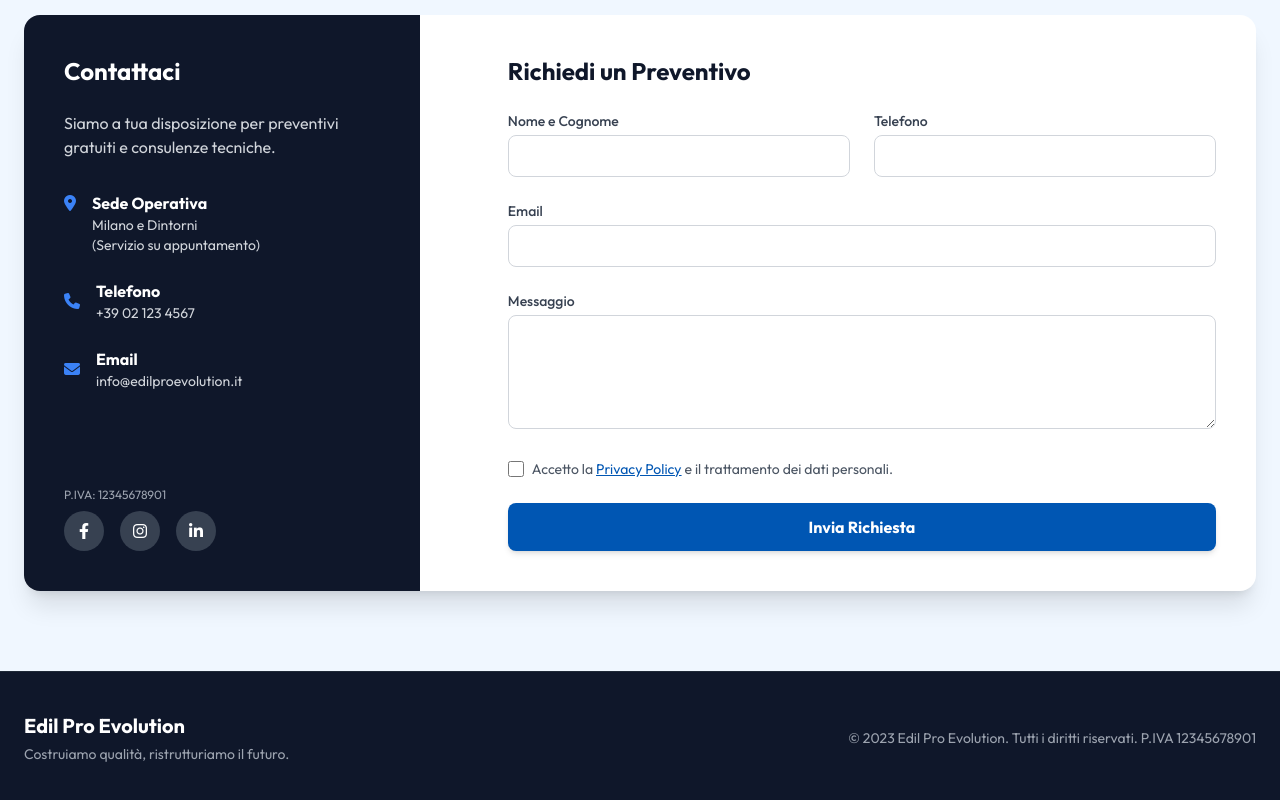
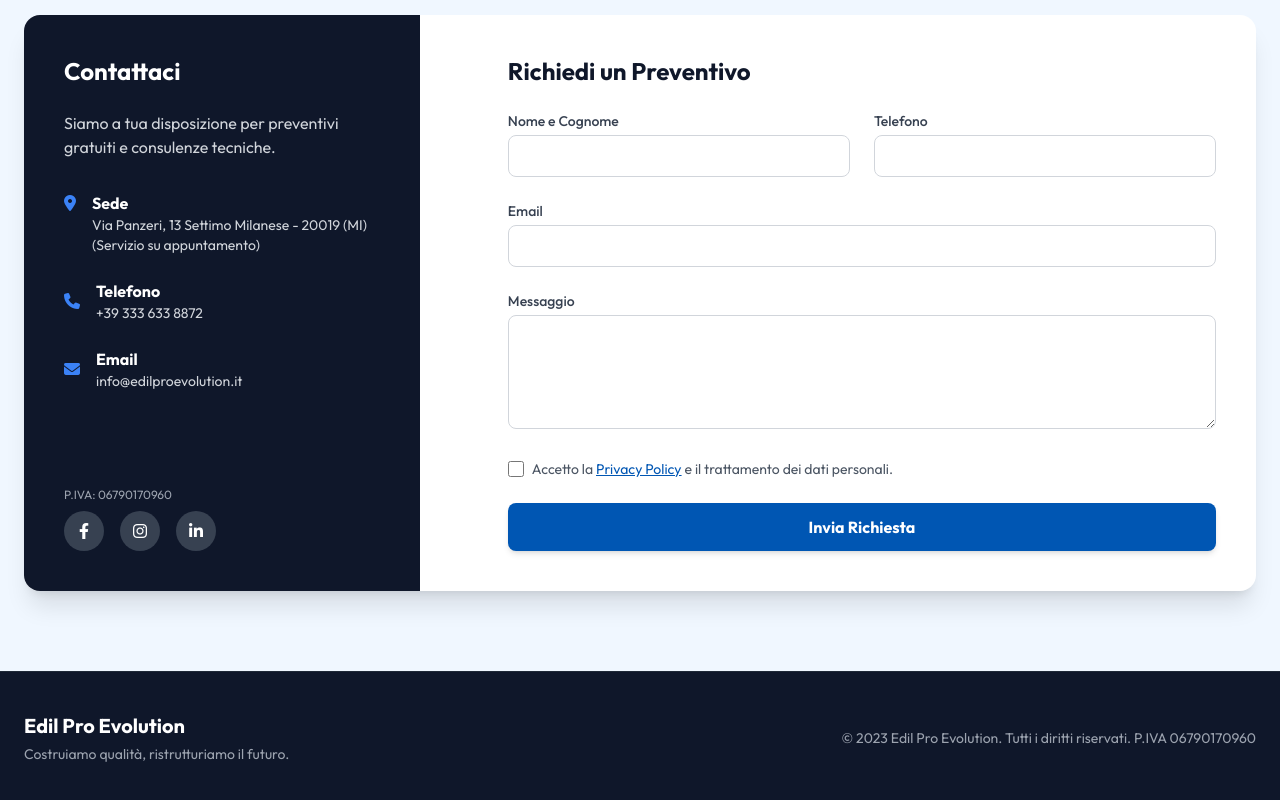
Before and after one commit to Tuttototi/Edil-Pro-Evolution, a plain HTML site: page index.html in a window 1280 px wide. Shown: the part 2805-3605 px from the top of the page. Drawn offline with nearby package versions, Linux system fonts and the light colour scheme.

```diff
--- a/index.html
+++ b/index.html
@@ -320,15 +320,15 @@
                             <div class="flex items-start gap-4">
                                 <i class="fa-solid fa-location-dot mt-1 text-brand-accent"></i>
                                 <div>
-                                    <h4 class="font-bold">Sede Operativa</h4>
-                                    <p class="text-sm text-gray-300">Milano e Dintorni<br>(Servizio su appuntamento)</p>
+                                    <h4 class="font-bold">Sede</h4>
+                                    <p class="text-sm text-gray-300">Via Panzeri, 13 Settimo Milanese - 20019 (MI)<br>(Servizio su appuntamento)</p>
                                 </div>
                             </div>
                             <div class="flex items-center gap-4">
                                 <i class="fa-solid fa-phone text-brand-accent"></i>
                                 <div>
                                     <h4 class="font-bold">Telefono</h4>
-                                    <p class="text-sm text-gray-300">+39 02 123 4567</p>
+                                    <p class="text-sm text-gray-300">+39 333 633 8872</p>
                                 </div>
                             </div>
                             <div class="flex items-center gap-4">
@@ -342,7 +342,7 @@
                     </div>
 
                     <div class="mt-10">
-                        <p class="text-xs text-gray-400 mb-2">P.IVA: 12345678901</p>
+                        <p class="text-xs text-gray-400 mb-2">P.IVA: 06790170960</p>
                         <div class="flex gap-4">
                             <a href="#" class="w-10 h-10 rounded-full bg-gray-700 flex items-center justify-center hover:bg-brand-accent transition"><i class="fa-brands fa-facebook-f"></i></a>
                             <a href="#" class="w-10 h-10 rounded-full bg-gray-700 flex items-center justify-center hover:bg-brand-accent transition"><i class="fa-brands fa-instagram"></i></a>
@@ -397,14 +397,14 @@
                     <p class="text-sm text-gray-400 mt-1">Costruiamo qualità, ristrutturiamo il futuro.</p>
                 </div>
                 <div class="text-sm text-gray-400">
-                    &copy; 2023 Edil Pro Evolution. Tutti i diritti riservati. P.IVA 12345678901
+                    &copy; 2023 Edil Pro Evolution. Tutti i diritti riservati. P.IVA 06790170960
                 </div>
             </div>
         </div>
     </footer>
 
     <!-- Floating WhatsApp Button -->
-    <a href="https://wa.me/39021234567" target="_blank" class="fixed bottom-6 right-6 z-50 bg-green-500 text-white w-14 h-14 rounded-full flex items-center justify-center shadow-lg hover:bg-green-600 transition whatsapp-float" aria-label="Chatta su WhatsApp">
+    <a href="https://wa.me/393336338872" target="_blank" class="fixed bottom-6 right-6 z-50 bg-green-500 text-white w-14 h-14 rounded-full flex items-center justify-center shadow-lg hover:bg-green-600 transition whatsapp-float" aria-label="Chatta su WhatsApp">
         <i class="fa-brands fa-whatsapp text-3xl"></i>
     </a>
 
```
